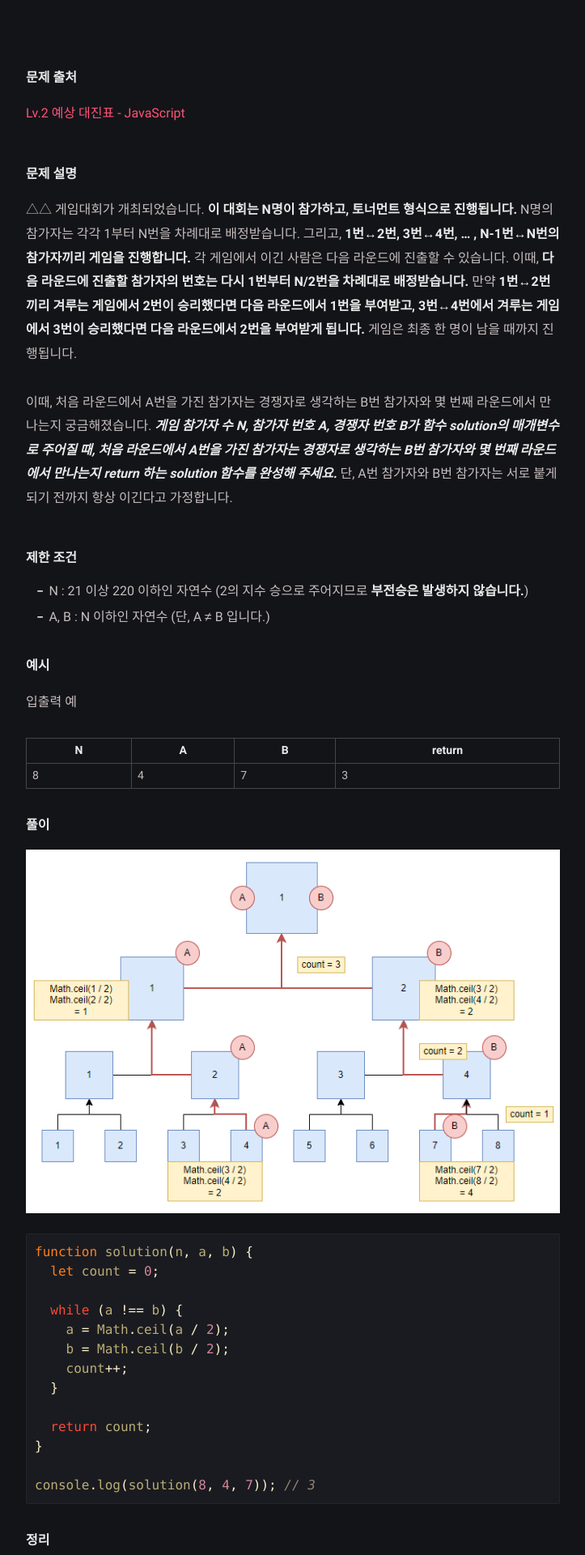
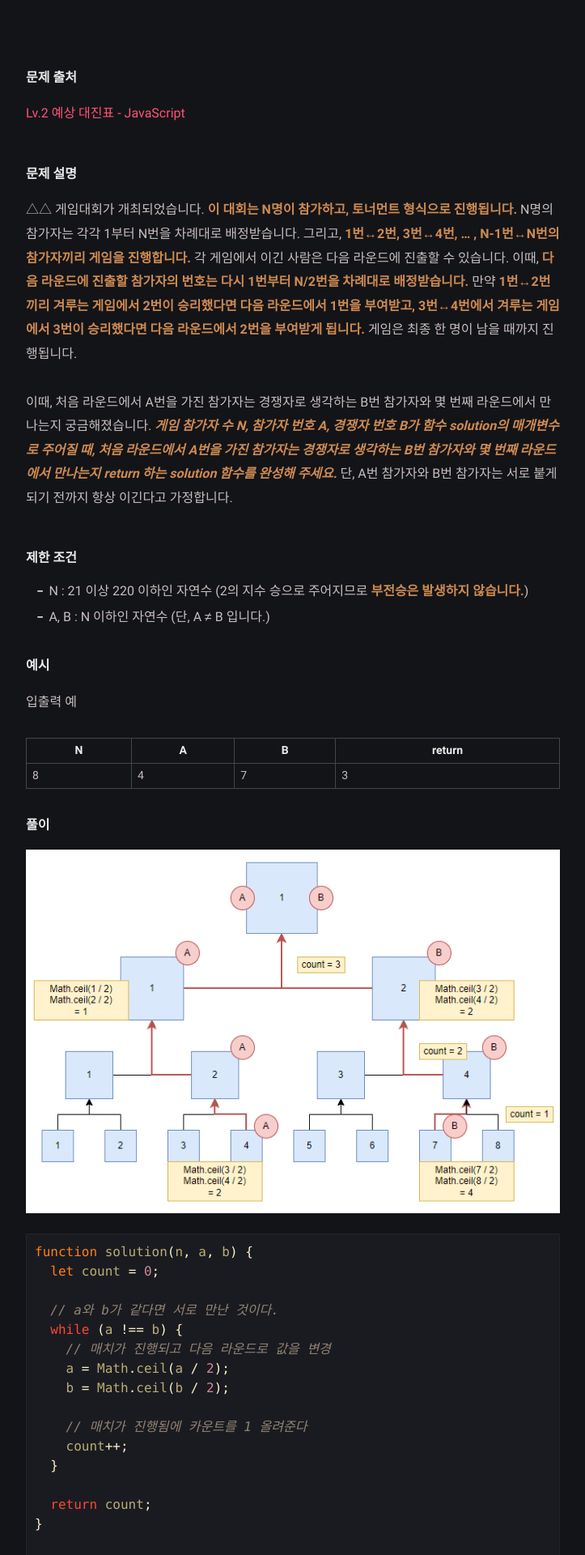
Before and after one commit to LeeJams/LeeJams.github.io, a Jekyll site: the page built from _posts/programmers/lv1/2022-10-12-예상-대진표.md, in a window 1280 px wide. Shown: the part 327-2247 px from the top of the page at 81% size, without its empty margins (278-1001 px from the left). Built offline with Jekyll 4.4.1, drawn with Linux system fonts in a browser that asks for light colours; comment, search, counter and statistics services are not loaded.

Commit message:
부가 설명

```diff
--- a/_posts/programmers/lv1/2022-10-12-예상-대진표.md
+++ b/_posts/programmers/lv1/2022-10-12-예상-대진표.md
@@ -34,9 +34,13 @@ tags: [JAVASCRIPT, PROGRAMMERS, LV2, 2017팁스타운]
 function solution(n, a, b) {
   let count = 0;
 
+  // a와 b가 같다면 서로 만난 것이다.
   while (a !== b) {
+    // 매치가 진행되고 다음 라운드로 값을 변경
     a = Math.ceil(a / 2);
     b = Math.ceil(b / 2);
+
+    // 매치가 진행됨에 카운트를 1 올려준다
     count++;
   }
 
--- a/_sass/klise/_dark.scss
+++ b/_sass/klise/_dark.scss
@@ -117,7 +117,7 @@ body[data-theme="dark"] {
   // Strong, Bold
   strong,
   b {
-    color: $dark-white;
+    color: #cd8a51;
   }
 
   // Navbar
```
